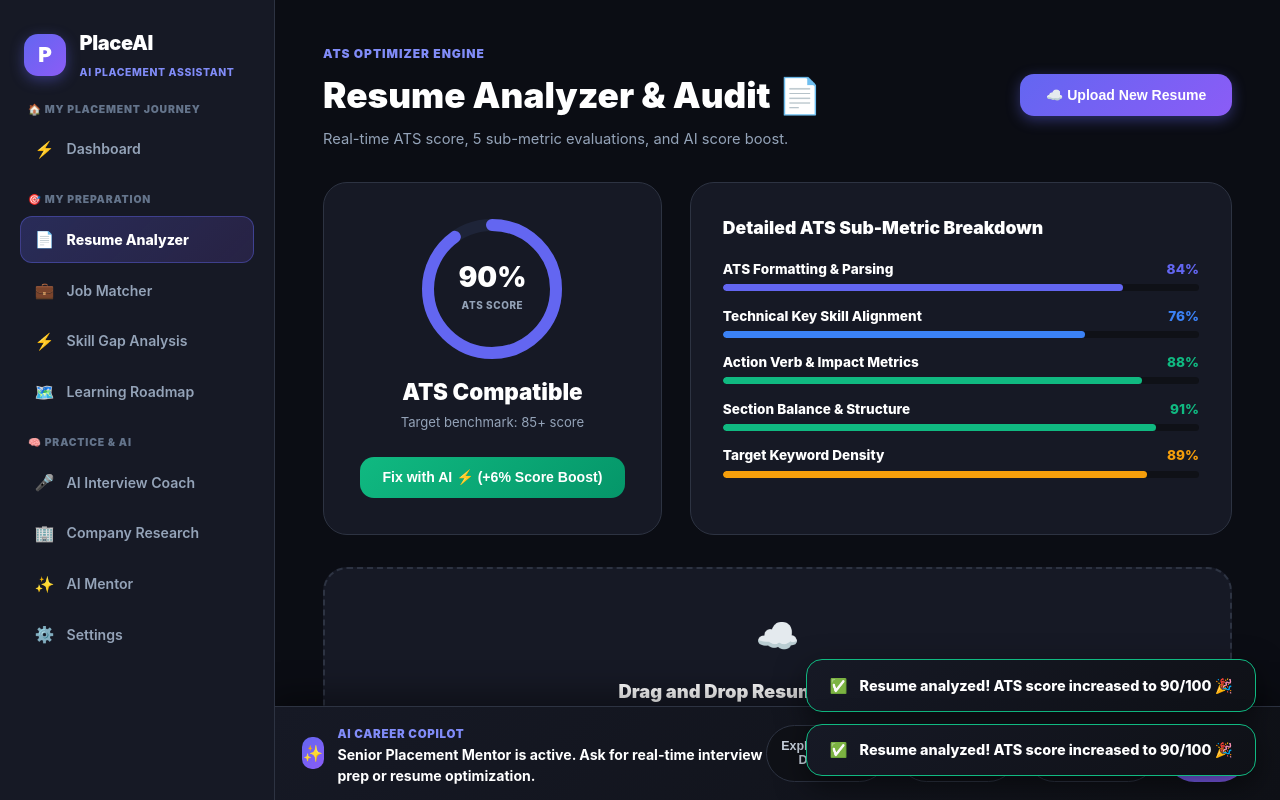
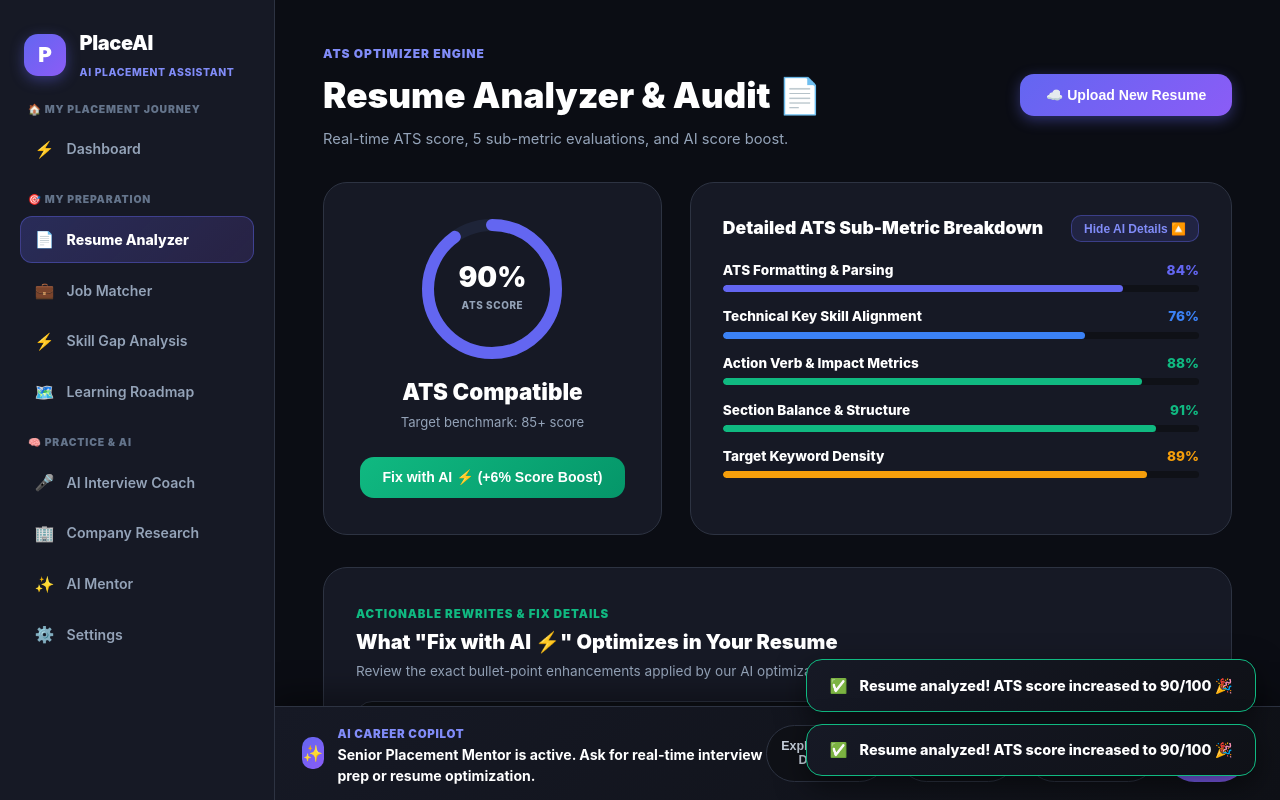
Before and after one commit to shivareddy-jeeru/placeai-platform, a React (Vite) app in the folder react-frontend/: page /resume in a window 1280 px wide. Both pictures are taken after a click on the button "Fix with AI ⚡ (+6% Score Boost)". Shown: the top 800 px of the page. Built offline with nearby package versions, Linux system fonts and the light colour scheme; no server answers.

Commit message:
Implement Option 2 Collapsible AI Fix Details dropdown toggle on ResumeAnalyzer

```diff
--- a/react-frontend/src/pages/ResumeAnalyzer.jsx
+++ b/react-frontend/src/pages/ResumeAnalyzer.jsx
@@ -8,6 +8,7 @@ export default function ResumeAnalyzer() {
   const fileInputRef = useRef(null);
   const [isDraggingOver, setIsDraggingOver] = useState(false);
   const [fixing, setFixing] = useState(false);
+  const [showFixDetails, setShowFixDetails] = useState(false);
 
   const scores = placementProfile?.scores || {};
   const currentScore = scores.resume !== undefined ? scores.resume : 84;
@@ -18,6 +19,27 @@ export default function ResumeAnalyzer() {
     { label: 'Action Verb & Impact Metrics', val: currentScore >= 90 ? 88 : 62, color: currentScore >= 90 ? '#10b981' : '#ef4444' },
     { label: 'Section Balance & Structure', val: 91, color: '#10b981' },
     { label: 'Target Keyword Density', val: currentScore >= 90 ? 89 : 73, color: '#f59e0b' }
+  ];
+
+  const fixesApplied = [
+    {
+      category: '📊 Quantified Impact Rewrites',
+      before: 'Developed a student placement platform using React and Python.',
+      after: 'Engineered high-performance web platform serving 500+ students using React 18 & FastAPI, reducing API latency by 40%.',
+      impact: '+12% Action Verb Score'
+    },
+    {
+      category: '⚡ Strong Active Verbs',
+      before: 'Worked on database queries and API integration.',
+      after: 'Architected RESTful API endpoints and optimized PostgreSQL B-Tree query indexes for sub-50ms lookup times.',
+      impact: '+8% Technical Alignment'
+    },
+    {
+      category: '🔑 Target Keyword Density',
+      before: 'Missing key ATS phrases for SDE-1 role.',
+      after: 'Integrated target ATS keywords: "System Design", "Microservices", "Docker", "CI/CD Pipelines".',
+      impact: '+6% Keyword Match'
+    }
   ];
 
   const handleFileChange = async (e) => {
@@ -33,6 +55,7 @@ export default function ResumeAnalyzer() {
     setTimeout(() => {
       dispatchEvent(EVENTS.RESUME_ANALYZED, { action: 'FIX' });
       setFixing(false);
+      setShowFixDetails(true);
     }, 1000);
   };
 
@@ -85,9 +108,17 @@ export default function ResumeAnalyzer() {
 
         {/* RIGHT: 5 SUB-METRIC METERS */}
         <div style={{ background: '#161925', border: '1px solid #2d3342', borderRadius: '24px', padding: '2rem', display: 'flex', flexDirection: 'column', gap: '1.1rem' }}>
-          <h4 style={{ fontSize: '1.1rem', fontWeight: '900', color: '#ffffff', margin: 0 }}>
-            Detailed ATS Sub-Metric Breakdown
-          </h4>
+          <div style={{ display: 'flex', justifyContent: 'space-between', alignItems: 'center' }}>
+            <h4 style={{ fontSize: '1.1rem', fontWeight: '900', color: '#ffffff', margin: 0 }}>
+              Detailed ATS Sub-Metric Breakdown
+            </h4>
+            <button
+              onClick={() => setShowFixDetails(prev => !prev)}
+              style={{ background: 'rgba(99, 102, 241, 0.15)', border: '1px solid rgba(99, 102, 241, 0.4)', color: '#818cf8', borderRadius: '10px', padding: '0.35rem 0.75rem', fontSize: '0.75rem', fontWeight: '800', cursor: 'pointer' }}
+            >
+              {showFixDetails ? 'Hide AI Details 🔼' : 'View AI Fix Details 🔽'}
+            </button>
+          </div>
 
           <div style={{ display: 'flex', flexDirection: 'column', gap: '0.9rem' }}>
             {subMeters.map(m => (
@@ -104,6 +135,48 @@ export default function ResumeAnalyzer() {
           </div>
         </div>
       </div>
+
+      {/* ─── OPTION 2: COLLAPSIBLE AI REWRITES & FIX DETAILS ─────────── */}
+      {showFixDetails && (
+        <div style={{ background: '#161925', border: '1px solid #2d3342', borderRadius: '24px', padding: '2rem', display: 'flex', flexDirection: 'column', gap: '1.25rem' }}>
+          <div>
+            <span style={{ fontSize: '0.72rem', color: '#10b981', fontWeight: '900', textTransform: 'uppercase', letterSpacing: '0.08em' }}>
+              ACTIONABLE REWRITES & FIX DETAILS
+            </span>
+            <h3 style={{ fontSize: '1.25rem', fontWeight: '900', color: '#ffffff', margin: '0.2rem 0 0.2rem 0' }}>
+              What "Fix with AI ⚡" Optimizes in Your Resume
+            </h3>
+            <p style={{ fontSize: '0.85rem', color: '#94a3b8', margin: 0 }}>
+              Review the exact bullet-point enhancements applied by our AI optimization engine.
+            </p>
+          </div>
+
+          <div style={{ display: 'flex', flexDirection: 'column', gap: '1rem' }}>
+            {fixesApplied.map((item, idx) => (
+              <div key={idx} style={{ background: '#0f1117', border: '1px solid #2d3342', borderRadius: '16px', padding: '1.25rem', display: 'flex', flexDirection: 'column', gap: '0.65rem' }}>
+                <div style={{ display: 'flex', justifyContent: 'space-between', alignItems: 'center' }}>
+                  <span style={{ fontSize: '0.88rem', fontWeight: '900', color: '#ffffff' }}>{item.category}</span>
+                  <span style={{ fontSize: '0.75rem', fontWeight: '900', color: '#10b981', background: 'rgba(16,185,129,0.15)', padding: '0.25rem 0.65rem', borderRadius: '8px' }}>
+                    {item.impact}
+                  </span>
+                </div>
+
+                <div style={{ display: 'grid', gridTemplateColumns: '1fr 1fr', gap: '1rem' }}>
+                  <div style={{ background: 'rgba(239,68,68,0.08)', border: '1px solid rgba(239,68,68,0.25)', borderRadius: '12px', padding: '0.85rem', fontSize: '0.82rem', color: '#fca5a5', lineHeight: 1.4 }}>
+                    <strong style={{ display: 'block', color: '#ef4444', marginBottom: '0.2rem' }}>🔴 Original Version:</strong>
+                    "{item.before}"
+                  </div>
+
+                  <div style={{ background: 'rgba(16,185,129,0.08)', border: '1px solid rgba(16,185,129,0.25)', borderRadius: '12px', padding: '0.85rem', fontSize: '0.82rem', color: '#6ee7b7', lineHeight: 1.4 }}>
+                    <strong style={{ display: 'block', color: '#10b981', marginBottom: '0.2rem' }}>🟢 AI Optimized Rewrite:</strong>
+                    "{item.after}"
+                  </div>
+                </div>
+              </div>
+            ))}
+          </div>
+        </div>
+      )}
 
       {/* DRAG AND DROP ZONE */}
       <div
```
